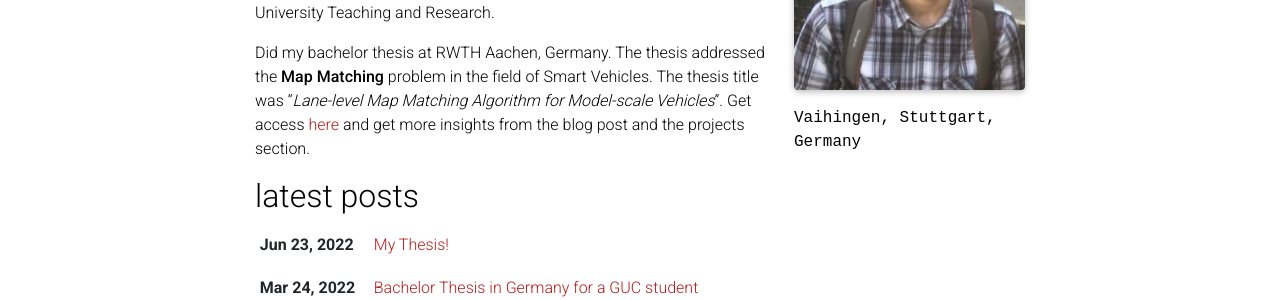
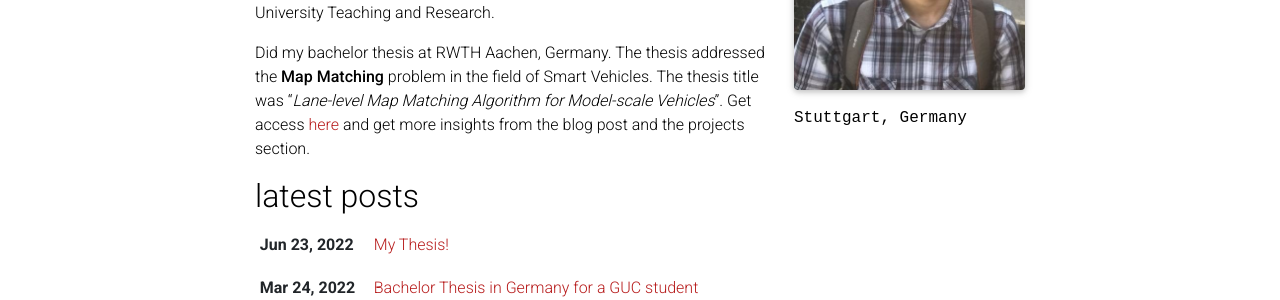
Before and after one commit to HadiElnemr/HadiElnemr.github.io, a Jekyll site: the page built from _pages/about.md, in a window 1280 px wide. Shown: the part 344-644 px from the top of the page. Built offline with Jekyll 4.4.1, drawn with Linux system fonts in a browser that asks for light colours; full-size pictures stand in for the smaller copies a plugin makes; comment, search, counter and statistics services are not loaded; a style sheet for code colours, icons or effects is not loaded.

Commit message:
tags fixes

```diff
--- a/_pages/about.md
+++ b/_pages/about.md
@@ -11,7 +11,7 @@ profile:
   image: prof_pic.jpg
   image_circular: false # crops the image to make it circular
   address: >
-    <p>Vaihingen, Stuttgart, Germany</p>
+    <p>Stuttgart, Germany</p>
 # <p>from Nasr City, Cairo, Egypt</p>
 
 news: false  # includes a list of news items
```
Also changed, not shown: _pages/projects.md (+1 -1 lines).
